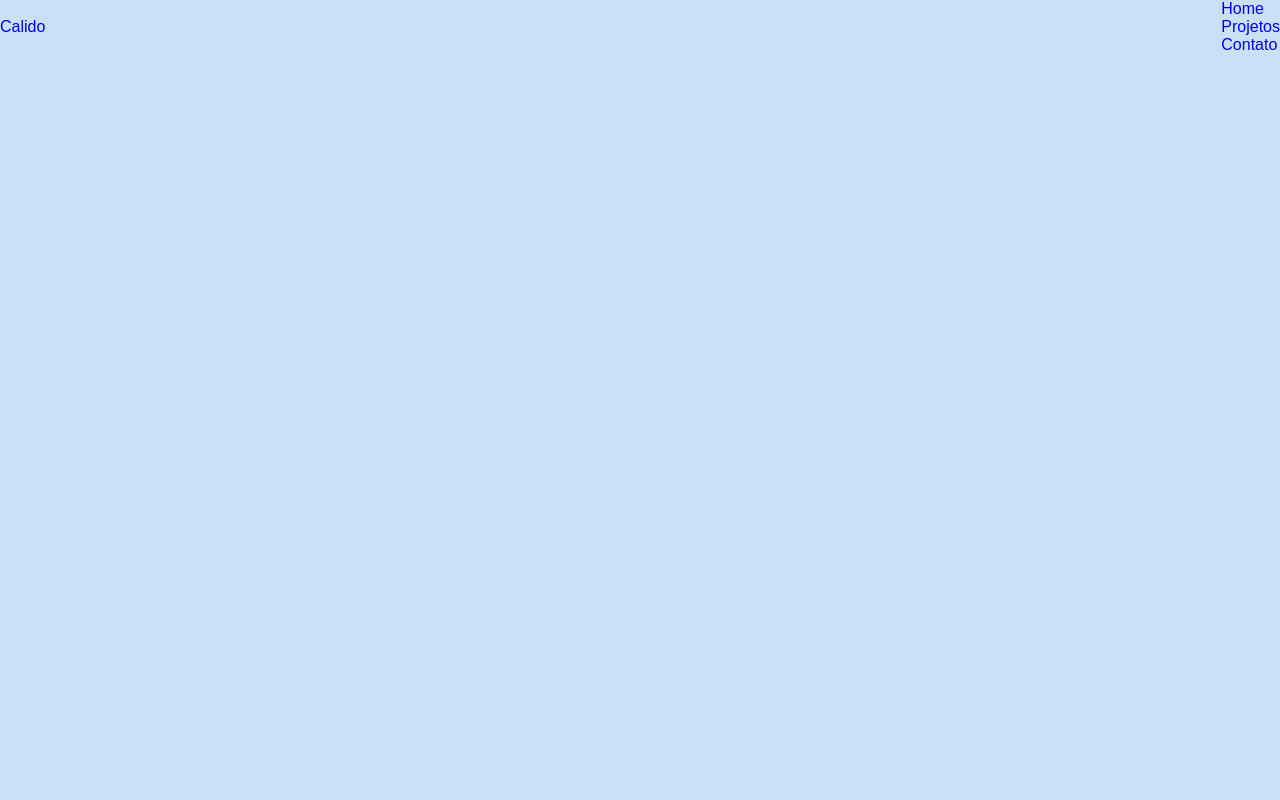
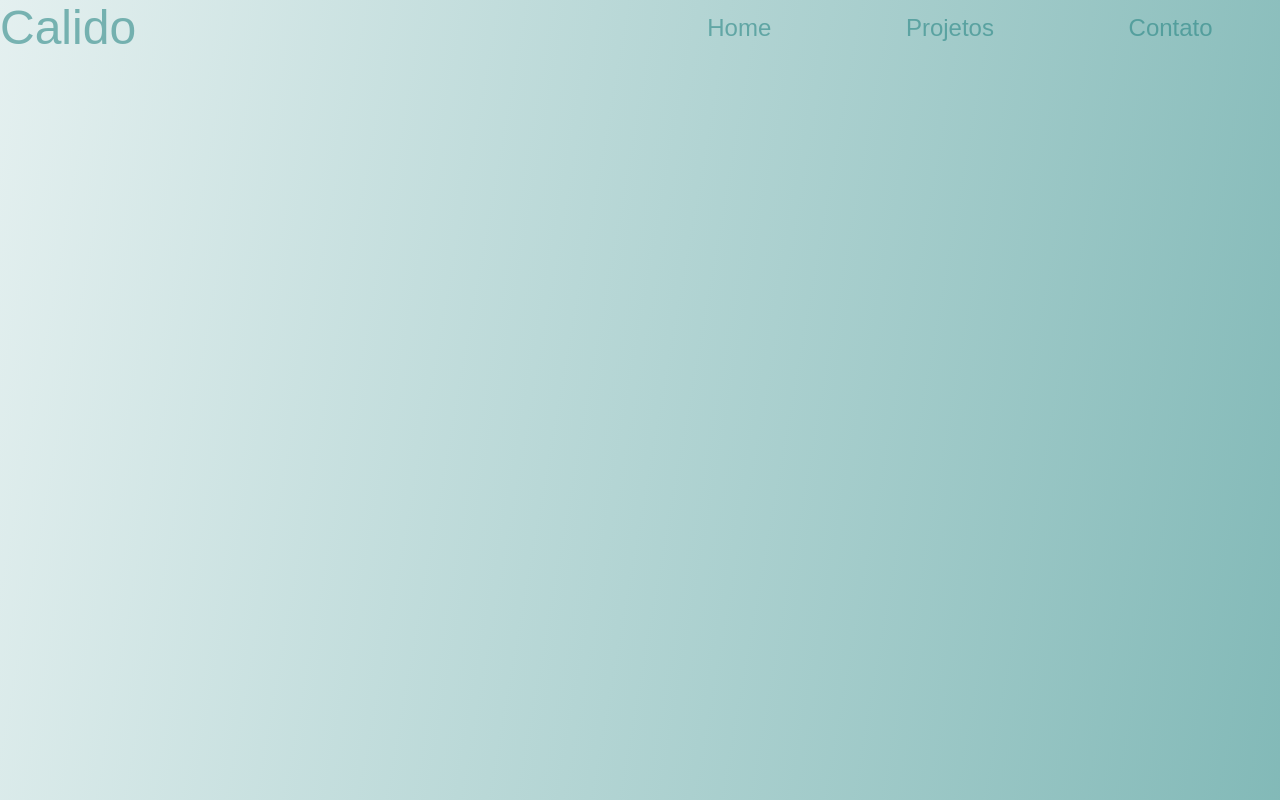
Before and after one commit to odiegosantos/calido, a plain HTML site: page index.html in a window 1280 px wide. Drawn offline with Linux system fonts and the light colour scheme.

Commit message:
Finished Navigator

```diff
--- a/css/style.css
+++ b/css/style.css
@@ -1,11 +1,23 @@
+                      /*------------------------------ Variables ------------------------------*/
 :root {
-  --bgColor: #CAE0F7;
-  --TextColor-100: #007fe6;
-  --TextColor-200: #000;
-  --TextColor-300: #000;
-  --TextColor-400: #000;
+  --logoColor: #2183808f;
+  --logoColorHover: #005454;
+
+  --TextColor-050: #000;
+  --TextColor-100: #FFF;
+  --TextColor-200: #2183808f;
+  --TextColor-300: #2183806f;
+  --TextColor-400: #2183802f;
+
+  --transiton: 300ms ease-in-out;
+  --borderRadiusLink: 15px 0 10px 0;
+  --boxShadow--100: 2px 2px 0 #FFF;
+  --boxShadow-200: 2px 2px 0 #000;
+
+  --bgColor: linear-gradient(100deg, #2183801f, #2183808f);
+  --bgColorLinkHover: #218380;
 }
-* {
+  * {
   margin: 0;
   padding: 0;
   list-style: none;
@@ -13,24 +25,51 @@
   box-sizing: border-box;
 }
 body {
+  width: 100vw;
+  height: 100vh;
   font-family: sans-serif;
   scroll-behavior: smooth;
-  background-color: var(--bgColor);
+  background: var(--bgColor);
 }
                       /*------------------------------ Header ------------------------------*/
 .header {
   width: 100%;
-  z-index: 10000;
   display: flex;
+  z-index: 1000;
+  align-items: center;
   justify-content: space-between;
-  align-items: center;
 }
 .header__logo {
-  color: var(--primaryTextColor);
+  font-size: 3em;
+}
+.header__logo--link {
+  color: var(--logoColor);
+}
+.header__logo--link:hover {
+  color: var(--logoColorHover);
+  transition: var(--transiton);
 }
 
                       /*------------------------------ Navigation ------------------------------*/
-
+.navigation {
+  width: 50%;
+}
+.navigation__item {
+  font-size: 1.5em;
+  display: flex;
+  flex-direction: row;
+  justify-content: space-around;
+}
+.navigation__item--link a {
+  color: var(--TextColor-200);
+}
+.navigation__item--link a:hover{
+  color: var(--TextColor-100);
+  transition: var(--transiton);
+  background: var(--bgColorLinkHover);
+  border-radius: var(--borderRadiusLink);
+  box-shadow: var(--boxShadow--100);
+}
 
                       /*------------------------------ Responsive Menu ------------------------------*/
                       /*------------------------------ Media Queries ------------------------------*/
--- a/index.html
+++ b/index.html
@@ -12,15 +12,15 @@
   <header class="header">
     <!-- Logo -->
     <p class="header__logo">
-      <a href="#">Calido</a> <!-- Link Logo -->
+      <a href="#" class="header__logo--link">Calido</a> <!-- Link Logo -->
     </p>
     <div class="menuToggle" onclick="toggleMenu();"></div> <!-- Responsive Menu -->
     <!-- Navigation -->
     <nav class="navigation">
       <ul class="navigation__item">
-        <li><a href="#home" onclick="toggleMenu();">Home</a>
-        <li><a href="#projetos" onclick="toggleMenu();">Projetos</a></li>
-        <li><a href="#contato" onclick="toggleMenu();">Contato</a></li>
+        <li class="navigation__item--link"><a href="#home" onclick="toggleMenu();">Home</a>
+        <li class="navigation__item--link"><a href="#projetos" onclick="toggleMenu();">Projetos</a></li>
+        <li class="navigation__item--link"><a href="#contato" onclick="toggleMenu();">Contato</a></li>
       </ul>
     </nav>
   </header> <!-- Header End -->
```
